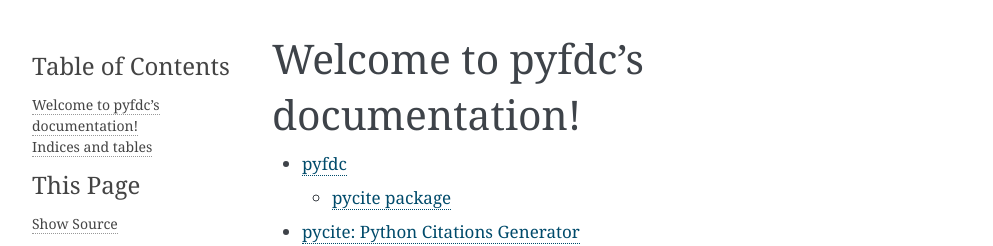
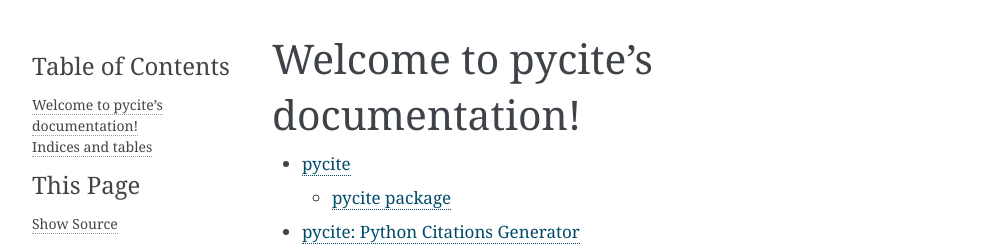
Before and after one commit to Nelson-Gon/pycite, a Sphinx documentation site: the page built from docs/source/index.rst, in a window 1280 px wide. Shown: the top 246 px of the page, without its empty margins (148-1141 px from the left). Built offline with Sphinx 7.4.7, drawn with Linux system fonts in a browser that asks for light colours.

```diff
--- a/docs/source/changelog.rst
+++ b/docs/source/changelog.rst
@@ -4,6 +4,9 @@ pycite's changelog
 
 **pycite 0.1.1**
 
+
+*
+  Volumes no longer have the leading "v" attached.
 
 *
   Added ``split_authors`` a simple method to clean and abbreviate author names.
--- a/docs/source/index.rst
+++ b/docs/source/index.rst
@@ -1,9 +1,9 @@
-.. pyfdc documentation master file, created by
+.. pycite documentation master file, created by
    sphinx-quickstart on Sun Apr 26 22:40:11 2020.
    You can adapt this file completely to your liking, but it should at least
    contain the root `toctree` directive.
 
-Welcome to pyfdc's documentation!
+Welcome to pycite's documentation!
 ====================================
 
 .. toctree::
--- a/docs/source/modules.rst
+++ b/docs/source/modules.rst
@@ -1,5 +1,5 @@
-pyfdc
-=====
+pycite
+======
 
 .. toctree::
    :maxdepth: 4
--- a/docs/source/pycite.rst
+++ b/docs/source/pycite.rst
@@ -14,8 +14,8 @@ pycite.pycite module
    :show-inheritance:
 
 
-pyfdc.version module
---------------------
+pycite.version module
+---------------------
 
 .. automodule:: pycite.version
    :members:
```
Also changed, not shown: README.md (+5 -1 lines), changelog.md (+2 -0 lines), docs/source/README.rst (+6 -1 lines), 1 other file.
